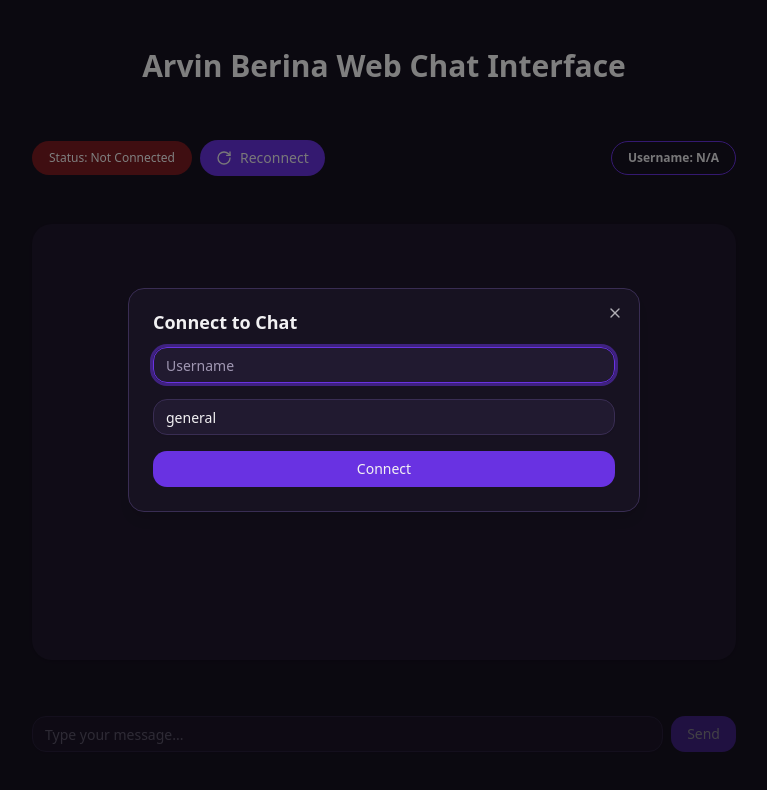
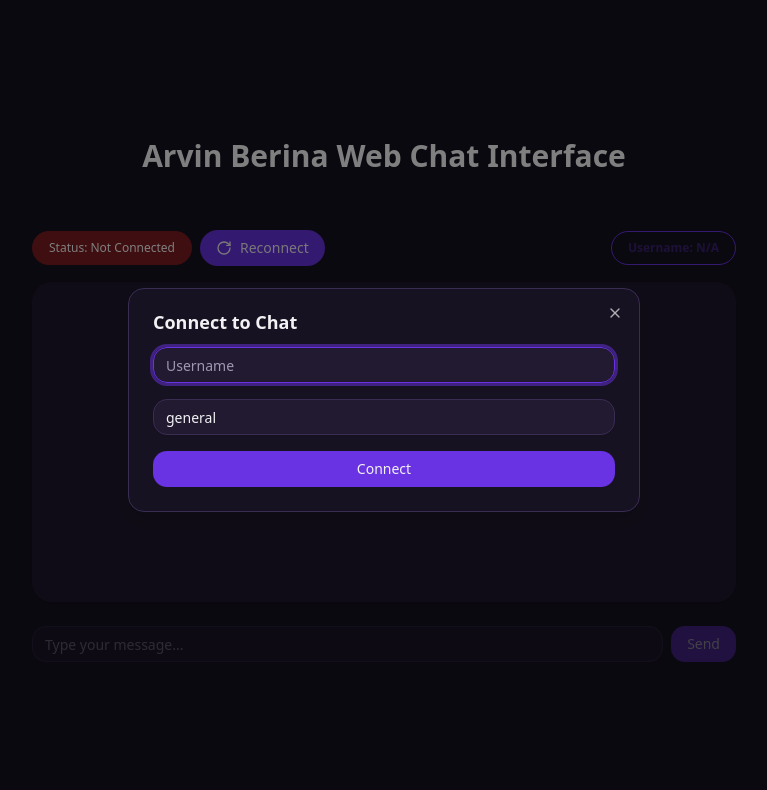
Before and after one commit to Arvin0416/ws-chat-arvin, a Next.js app: page / in a window 1280 px wide. Shown: the top 790 px of the page, without its empty margins (256-1023 px from the left). Built offline with nearby package versions, Linux system fonts and the light colour scheme.

Commit message:
fix types

```diff
--- a/app/page.tsx
+++ b/app/page.tsx
@@ -4,7 +4,7 @@ import clsx from "clsx";
 import { Badge } from "@/components/ui/badge";
 import { RotateCw } from "lucide-react";
 import { Button } from "@/components/ui/button";
-import { ChatMessages } from "@/components/ChatMessages";
+import { ChatMessage, ChatMessages } from "@/components/ChatMessages";
 import { ChatInput } from "@/components/ChatInput";
 import { ConnectModal } from "@/components/ConnectModal";
 import { useChat } from "@/hooks/useChat";
@@ -17,7 +17,6 @@ export default function Home() {
   useTheme("dark");
   const {
     connected,
-    userId,
     username,
     setUsername,
     channel,
@@ -45,6 +44,7 @@ export default function Home() {
         <h1 className={clsx("text-3xl font-bold text-zinc-900 dark:text-white mb-4 text-center")}>
           Arvin Berina Web Chat Interface
         </h1>
+        <div className="w-full flex flex-col gap-2">
           {/* Status & User Info */}
           <div className={clsx("flex w-full justify-between items-center mb-2 gap-2")}>
             <div className="flex items-center gap-2">
@@ -63,12 +63,12 @@ export default function Home() {
                 </Button>
               )}
             </div>
-          <Badge variant="outline" className="p-2 px-4 border-primary font-bold">
+            <Badge variant="outline" className="p-2 px-4 border-primary text-accent font-bold">
               Username: {username || "N/A"}
             </Badge>
           </div>
           {/* Chat Area */}
-        <ChatMessages messages={messages} username={username} />
+          <ChatMessages messages={messages as ChatMessage[]} username={username} />
           {/* Message Input */}
           <ChatInput
             value={input}
@@ -76,6 +76,7 @@ export default function Home() {
             onSend={handleSend}
             disabled={!connected}
           />
+        </div>
 
       </main>
     </div>
--- a/hooks/useChat.ts
+++ b/hooks/useChat.ts
@@ -123,7 +123,7 @@ export function useChat() {
         channel,
         setChannel,
         showModal,
-        setShowModal,
+        setShowModal: setShowModal as React.Dispatch<React.SetStateAction<boolean>>,
         messages,
         input,
         setInput,
```
Lines whose indentation alone changed are shown as unchanged.
